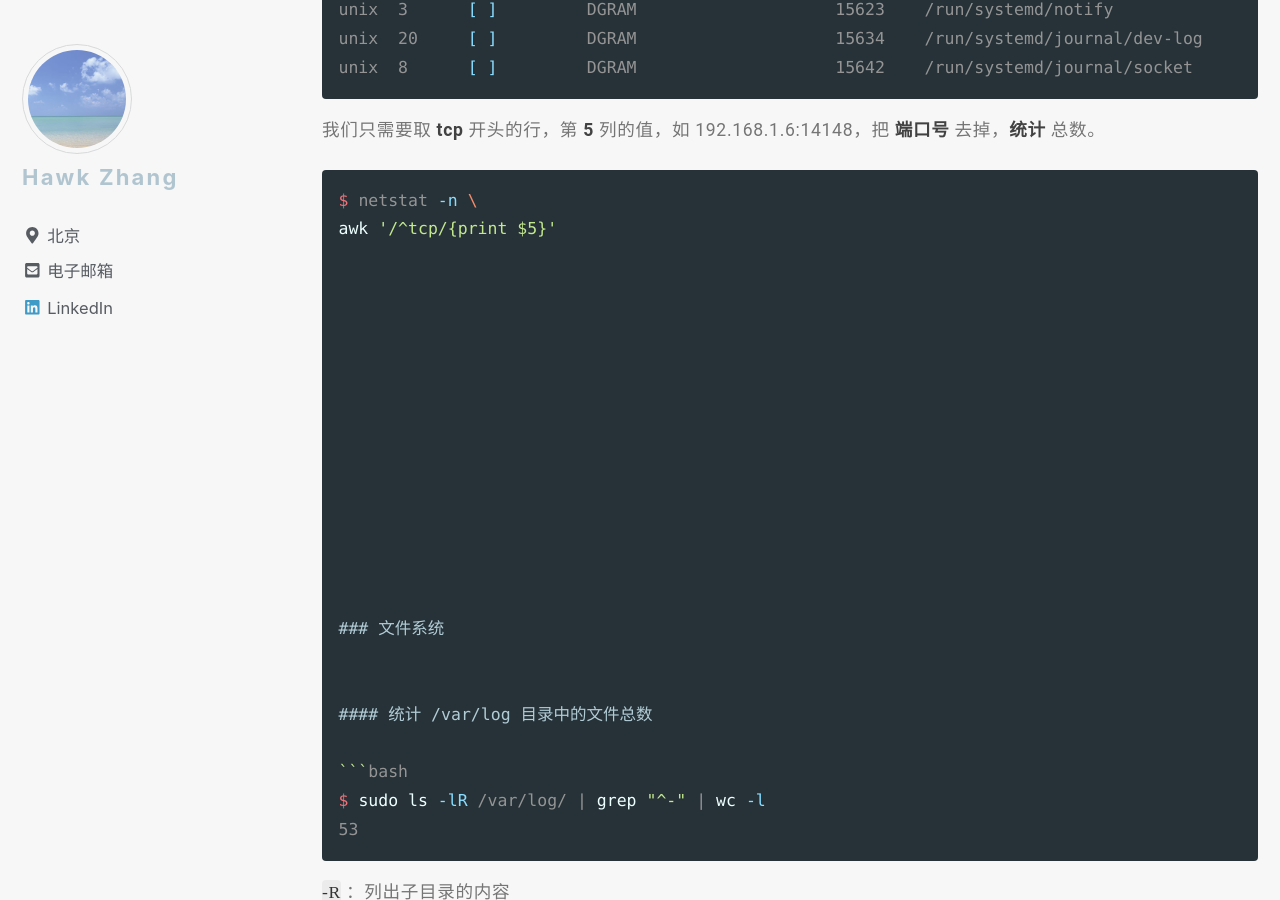
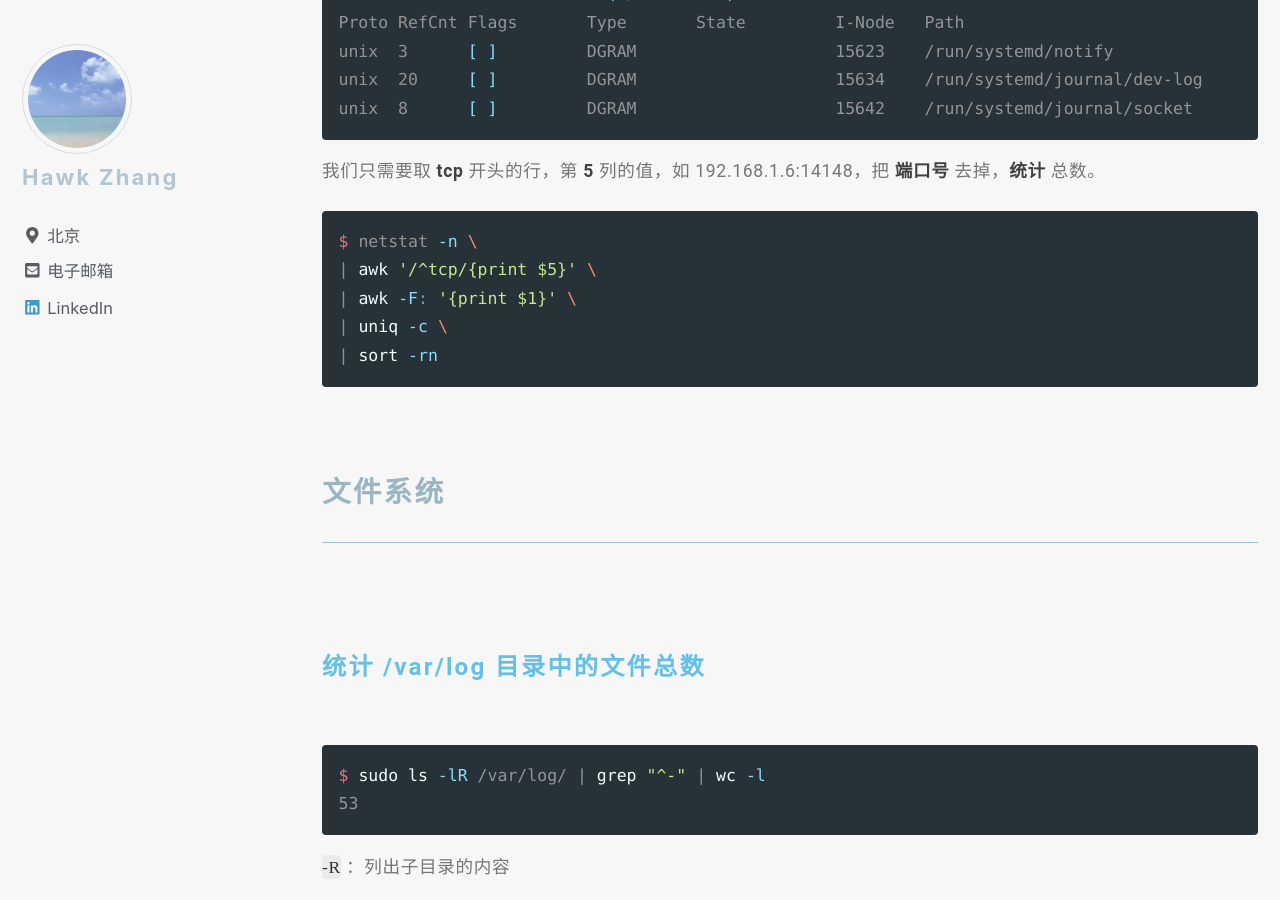
Before and after one commit to narru888/linotes_note, a Jekyll site: the page built from _posts/devop/2017-05-01-interview.md, in a window 1280 px wide and 900 px high, scrolled down 3925 px. Built offline with Jekyll 4.4.1, drawn with Linux system fonts in a browser that asks for light colours; nearby versions of some CDN libraries; a script that is not in the unit is left out.

Commit message:
update on 2018-12-07 17:52:01 CST

````diff
--- a/_posts/devop/2017-05-01-interview.md
+++ b/_posts/devop/2017-05-01-interview.md
@@ -133,7 +133,12 @@ unix  8      [ ]         DGRAM                    15642    /run/systemd/journal/
 
 ```bash
 $ netstat -n \
-awk '/^tcp/{print $5}'
+| awk '/^tcp/{print $5}' \
+| awk -F: '{print $1}' \
+| uniq -c \
+| sort -rn
+```
+
 
 
 
````
